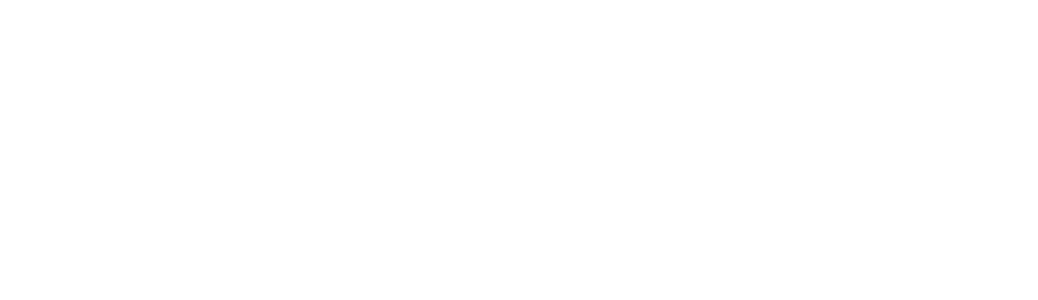
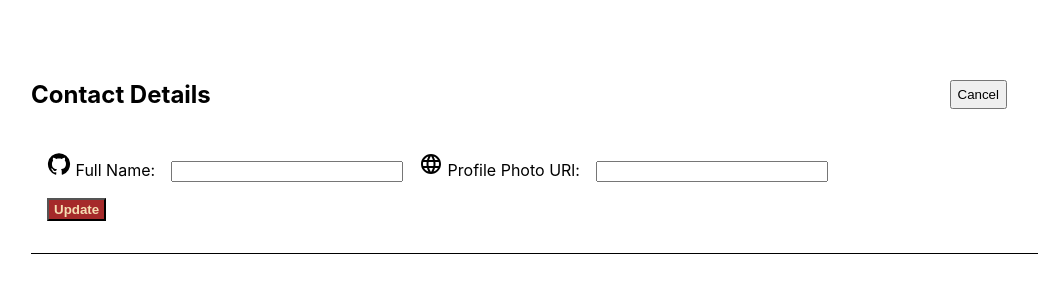
Before and after one commit to Chikmurgechetan/Expense-Tracker, a React (Create React App) app: page /contect in a window 1280 px wide. Before the commit this address had no page. Shown: the top 300 px of the page, without its empty margins (209-1247 px from the left). Built offline with nearby package versions, Linux system fonts and the light colour scheme.

Commit message:
updated Profile

```diff
--- a/package.json
+++ b/package.json
@@ -3,6 +3,9 @@
   "version": "0.1.0",
   "private": true,
   "dependencies": {
+    "@emotion/react": "^11.11.1",
+    "@emotion/styled": "^11.11.0",
+    "@mui/icons-material": "^5.14.0",
     "@testing-library/jest-dom": "^5.16.5",
     "@testing-library/react": "^13.4.0",
     "@testing-library/user-event": "^13.5.0",
--- a/src/App.js
+++ b/src/App.js
@@ -2,18 +2,19 @@ import React from "react";
 import SingUpForm from "./Components/SingUp/SingUpForm";
 
 import { Route, Routes } from "react-router-dom";
-import Home from "./Components/Pages/Home";
+import ProfilePage from "./Components/Pages/ProfilePage";
+import ContectDetails from "./Components/Pages/ContectDetails";
 
 function App() {
-  return (<>
-  <Routes>
-   <Route path="/" element={<SingUpForm/>} />
-   <Route path="/home" element={<Home/>} />
-  </Routes>
+  return (
+    <>
+      <Routes>
+        <Route path="/" element={<SingUpForm />} />
+        <Route path="/home" element={<ProfilePage />} />
+        <Route path="/contect"element={<ContectDetails/>} />
 
-
-  </>
-
+      </Routes>
+    </>
   );
 }
 
--- /dev/null
+++ b/src/Components/Pages/ContectDetails.js
@@ -0,0 +1,71 @@
+import React, { useContext, useState } from "react";
+import classes from "./ContectDetails.module.css";
+import GitHubIcon from "@mui/icons-material/GitHub";
+import LanguageIcon from "@mui/icons-material/Language";
+import { AppContext } from "../Context/Autho-Context";
+
+const ContectDetails = () => {
+  const ctx = useContext(AppContext)
+  const [name, setName] = useState("");
+  const [progileUrl, setProfileUrl] = useState("");
+
+  const submitHandler = (event) =>{
+     event.preventDefault()
+     console.log(name,progileUrl);
+
+   fetch("https://identitytoolkit.googleapis.com/v1/accounts:update?key=AIzaSyBkf4P6tcEA2uaVJe-UTssAymxMaTBMf2Q",
+   {
+     method:'POST',
+     body: JSON.stringify({
+        displayName	: name,
+        photoUrl: progileUrl,
+        idToken: ctx.idToken,
+        returnSecureToken: true
+
+     }),
+     headers: {
+      'Content-Type': 'application/json'
+    },
+   }).then((response)=>{
+    alert('Profile Updated');
+      console.log(response);
+   }).catch((error)=>{
+    alert(error);
+   })
+
+  }
+
+  const changeName = event =>{
+    setName(event.target.value);
+  }
+  const changeProfileUrl = event =>{
+    setProfileUrl(event.target.value);
+  }
+
+
+  return (
+    <>
+      <div className={classes.Contect}>
+        <h2 className={classes.h2}>
+          Contact Details
+          <button className={classes.cancle}>Cancel</button>
+        </h2>
+
+        <form className={classes.forms} onSubmit={submitHandler}>
+          <label className={classes.labels}>
+            <GitHubIcon /> Full Name:
+            <input type="text"   value={name}  onChange={changeName} className={classes.nameinput} />
+          </label>
+          <label className={classes.labels}>
+            <LanguageIcon /> Profile Photo URl:
+            <input type="text"  value={progileUrl} onChange={changeProfileUrl} className={classes.nameinput} />
+          </label>
+          <button type="submit" className={classes.updatebtn}>
+            Update
+          </button>
+        </form>
+      </div>
+    </>
+  );
+};
+export default ContectDetails;
--- /dev/null
+++ b/src/Components/Pages/ContectDetails.module.css
@@ -0,0 +1,40 @@
+
+.Contect{
+  margin-left: 15rem;
+  margin-top: 5rem;
+  border-bottom: 1px solid black;
+  padding-bottom: 2rem;
+  }
+.h2{
+    display: flex;
+    justify-content: space-between;
+
+}
+.cancle{
+    margin-right: 4rem;
+    cursor: pointer;
+}
+.labels{
+  margin-left: 1rem;
+  font: weight 6px;;
+
+}
+.nameinput{
+  width: 14rem;
+  margin-left: 1rem;
+  margin-top: 2rem;
+}
+
+.updatebtn{
+    color: wheat;
+    cursor: pointer;
+    display: block;
+    margin-top: 1rem;
+    margin-left: 1rem;
+    padding: 2px 5px;
+    background-color: brown;
+    font-weight: bold;
+}
+.updatebtn:hover{
+  background-color: red;
+}
--- a/src/Components/Pages/Home.js
+++ /dev/null
@@ -1,12 +0,0 @@
-import React from "react";
-
-const Home = () =>{
-
-    return(
-        <>
-        <h1>Well Come to Expense Tracker</h1>
-        </>
-    )
-};
-
-export default Home;
--- /dev/null
+++ b/src/Components/Pages/ProfilePage.js
@@ -0,0 +1,25 @@
+import React from "react";
+import classes from './ProfilePage.module.css';
+import {useNavigate } from "react-router-dom";
+const ProfilePage = () =>{
+    const navigat = useNavigate()
+   const ButtonHandler = () =>{
+     navigat("/contect")
+   }
+
+    return(
+        <>
+        <div className={classes.profile}>
+        <h3>Well Come to Expense Tracker</h3>
+        <div className={classes.complet}>
+            <h3>Your Profile is incomplet.
+                <button  onClick={ButtonHandler}  className={classes.Profilebutton}>Complete now</button>
+            </h3>
+        </div>
+        </div>
+
+        </>
+    )
+};
+
+export default ProfilePage;
--- /dev/null
+++ b/src/Components/Pages/ProfilePage.module.css
@@ -0,0 +1,32 @@
+.profile{
+     display: flex;
+     justify-content: space-between;
+     border-bottom: 1px solid black;
+}
+.Profilebutton{
+    color: blue;
+    border: none;
+    text-decoration: underline blue;
+    font-size: 1rem;
+    font-weight: bold;
+    background-color: rgb(202, 218, 223);
+    cursor: pointer;
+}
+.Profilebutton:hover{
+    color:red;
+    border: none;
+    font-size: 1rem;
+    font-weight: bold;
+    background-color: rgb(188, 188, 216);
+}
+.complet{
+    border: 1px solid black;
+    margin-right: 1rem;
+    padding: auto;
+    border-radius: 20px;
+    margin-bottom: 1rem;
+    padding: 0px 5px;
+    background-color: rgb(202, 218, 223);
+
+
+}
--- a/src/Components/SingUp/SingUpForm.js
+++ b/src/Components/SingUp/SingUpForm.js
@@ -80,10 +80,11 @@ const SingUpForm = () => {
     <>
       <div className={classes["signup-container"]}>
         <h2>{isLogin ? "Login" : "Sign Up"}</h2>
-        <form onSubmit={submitHandler}>
-          <label>
+        <form onSubmit={submitHandler} className={classes.singForm}>
+          <label  className={classes.inputlabel}>
             Email:
             <input
+            className={classes.forminput}
               type="email"
               value={email}
               onChange={changeEmail}
@@ -92,9 +93,10 @@ const SingUpForm = () => {
             />
           </label>
 
-          <label>
+          <label className={classes.inputlabel}  >
             Password:
             <input
+            className={classes.forminput}
               type="password"
               value={password}
               onChange={changePassword}
@@ -103,9 +105,10 @@ const SingUpForm = () => {
             />
           </label>
           {!isLogin && (
-            <label>
+            <label className={classes.inputlabel}>
               Confirm Password:
               <input
+               className={classes.forminput}
                 type="password"
                 value={conformPassword}
                 onChange={changeConformPassword}
@@ -114,14 +117,14 @@ const SingUpForm = () => {
               />
             </label>
           )}
-          <button type="submit">{isLogin ? "Login" : "Sign Up"}</button>
+          <button type="submit" className={classes.singbutton}>{isLogin ? "Login" : "Sign Up"}</button>
         </form>
 
         <a href="/forgot-password" className={classes.link}>
           Forgot Password
         </a>
 
-        <button onClick={switchHandler}>
+        <button onClick={switchHandler} className={classes.singbutton}>
           {isLogin ? "Don't Have an Account? Sign Up" : "Login"}
         </button>
       </div>
--- a/src/Components/SingUp/SingUpFrom.module.css
+++ b/src/Components/SingUp/SingUpFrom.module.css
@@ -15,16 +15,17 @@ h2 {
 
 }
 
-form {
+.singForm {
   display: flex;
   flex-direction: column;
 }
 
-label {
+ .inputlabel {
   margin-bottom: 10px;
+
 }
 
-form input {
+.forminput {
   color: white;
   width: 100%;
   padding: 5px;
@@ -33,7 +34,7 @@ form input {
   background-color: #111010;
 }
 
-button {
+.singbutton {
   width: 100%;
   padding: 10px;
   background-color: #6369c8;
@@ -41,15 +42,15 @@ button {
   border: none;
   border-radius: 10px;
   cursor: pointer;
+  margin-top: 5px;
 }
 
-button:hover {
+.singbutton:hover {
   background-color: #6045a0;
 }
 
 .link {
-
-  text-align: center;
+ text-align: center;
   display: block;
   margin-top: 5px;
   margin-bottom: 10px;
```
Also changed, not shown: 1 other file (tests, documents, lock files or other folders).
